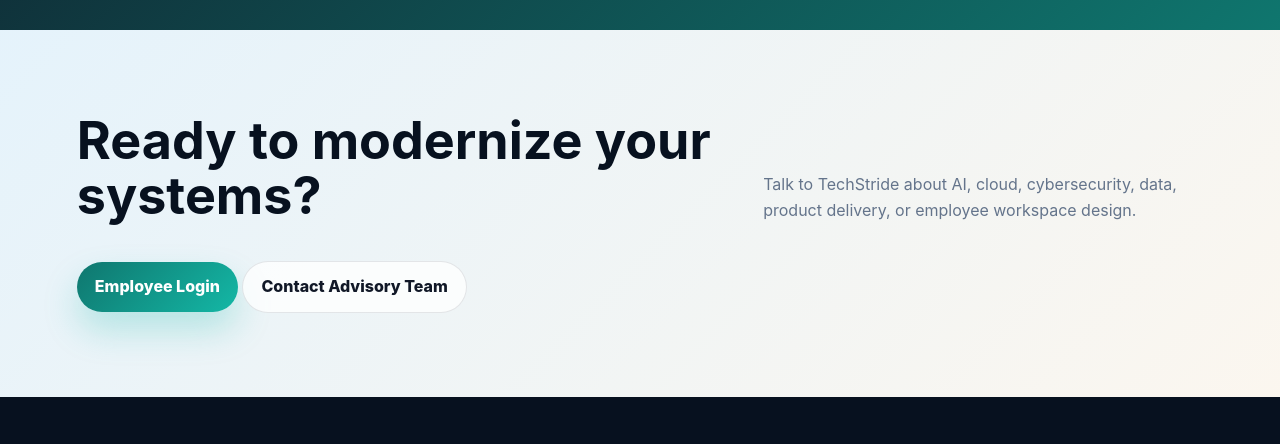
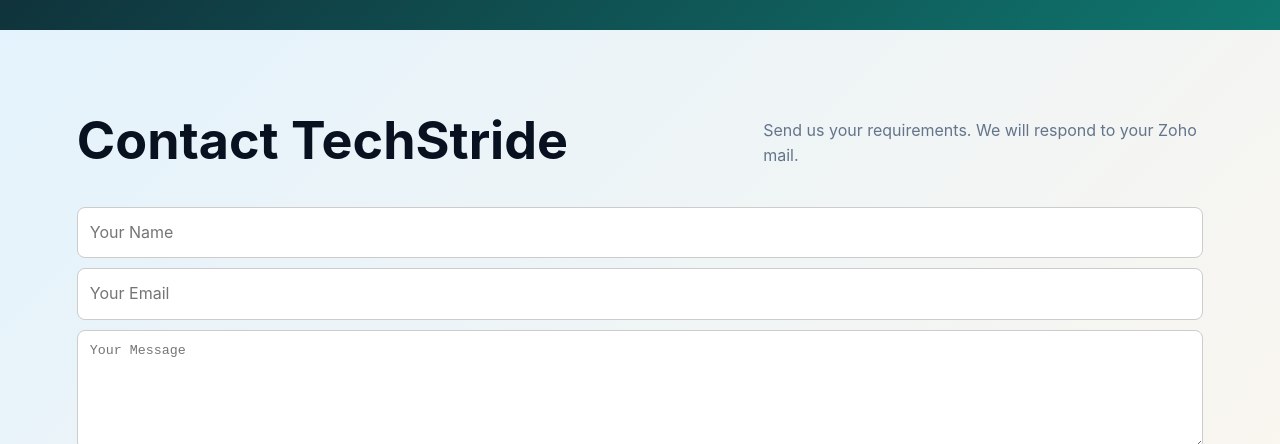
Before and after one commit to KKDEV77/techstrideadv.com, a plain HTML site: page index.html in a window 1280 px wide. Shown: the part 2410-2854 px from the top of the page. Drawn offline with Linux system fonts and the light colour scheme.

Commit message:
Update index.html

```diff
--- a/index.html
+++ b/index.html
@@ -909,15 +909,32 @@
     </section>
 
     <section id="contact">
-      <div class="section-inner">
-        <div class="section-heading reveal">
-          <h2>Ready to modernize your systems?</h2>
-          <p>Talk to TechStride about AI, cloud, cybersecurity, data, product delivery, or employee workspace design.</p>
-        </div>
-        <button class="btn btn-primary" onclick="openLogin()">Employee Login</button>
-        <a class="btn btn-soft" href="mailto:hr@techstride.com">Contact Advisory Team</a>
-      </div>
-    </section>
+  <div class="section-inner">
+    <div class="section-heading reveal">
+      <h2>Contact TechStride</h2>
+      <p>Send us your requirements. We will respond to your Zoho mail.</p>
+    </div>
+
+    <form action="https://formsubmit.co/info@techstrideadv.com" method="POST" class="contact-form">
+
+      <!-- Disable captcha -->
+      <input type="hidden" name="_captcha" value="false">
+
+      <!-- Success redirect -->
+      <input type="hidden" name="_next" value="https://techstrideadv.com/thankyou.html">
+
+      <input type="text" name="name" placeholder="Your Name" required style="width:100%;padding:12px;margin-bottom:10px;border-radius:8px;border:1px solid #ccc;">
+
+      <input type="email" name="email" placeholder="Your Email" required style="width:100%;padding:12px;margin-bottom:10px;border-radius:8px;border:1px solid #ccc;">
+
+      <textarea name="message" placeholder="Your Message" required style="width:100%;padding:12px;margin-bottom:10px;border-radius:8px;border:1px solid #ccc;height:120px;"></textarea>
+
+      <button type="submit" class="btn btn-primary">Send Message</button>
+
+    </form>
+
+  </div>
+</section>
   </main>
 
   <div id="loginModal" class="modal" role="dialog" aria-modal="true" aria-labelledby="loginTitle">
```
